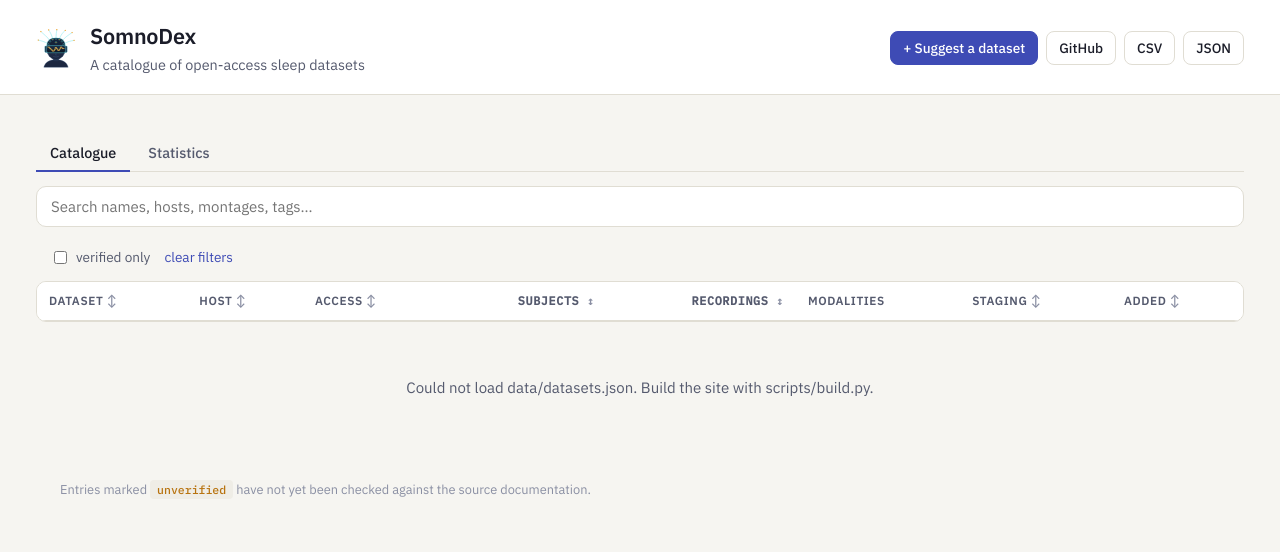
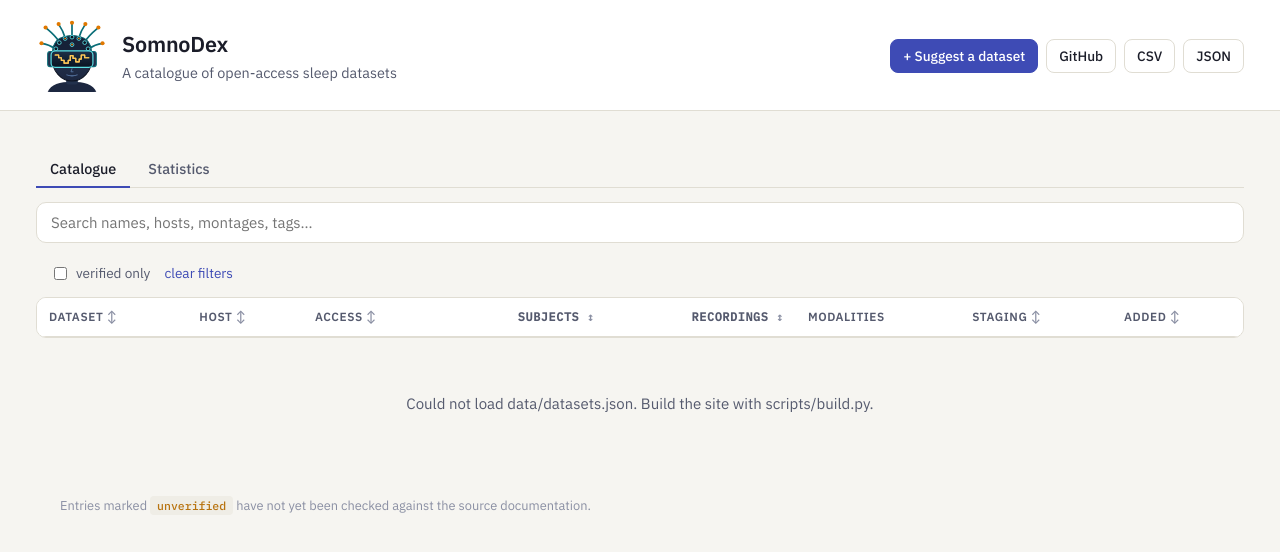
Before and after one commit to joshuabmoore/somnodex, a plain HTML site: page site/index.html in a window 1280 px wide. Drawn offline with Linux system fonts and the light colour scheme; no server answers.

Commit message:
update logo sizing

```diff
--- a/site/index.html
+++ b/site/index.html
@@ -15,7 +15,7 @@
   <header class="masthead">
     <div class="wrap">
       <div class="brand">
-        <img class="logo" src="somnodex-icon.svg" alt="SomnoDex logo" width="40" height="40">
+        <img class="logo" src="somnodex-icon-light.svg" alt="SomnoDex logo" width="72" height="72">
         <div>
           <h1 id="site-title">SomnoDex</h1>
           <p class="tagline" id="site-tagline">A catalogue of open-access sleep datasets</p>
--- a/site/style.css
+++ b/site/style.css
@@ -66,7 +66,7 @@ a:hover { text-decoration: underline; }
 }
 .masthead .wrap { display: flex; flex-wrap: wrap; gap: 16px; align-items: center; justify-content: space-between; }
 .brand { display: flex; gap: 14px; align-items: center; }
-.logo { width: 40px; height: 40px; border-radius: 9px; flex: none; }
+.logo { width: 72px; height: 72px; border-radius: 14px; flex: none; }
 h1 { font-size: 1.35rem; font-weight: 600; margin: 0; letter-spacing: -0.01em; }
 .tagline { margin: 2px 0 0; color: var(--ink-2); font-size: .9rem; }
 .actions { display: flex; flex-wrap: wrap; gap: 8px; }
```
Also changed, not shown: assets/somnodex-icon-light.svg (added), site/somnodex-icon-light.svg (added), site/somnodex-icon.svg (deleted).
